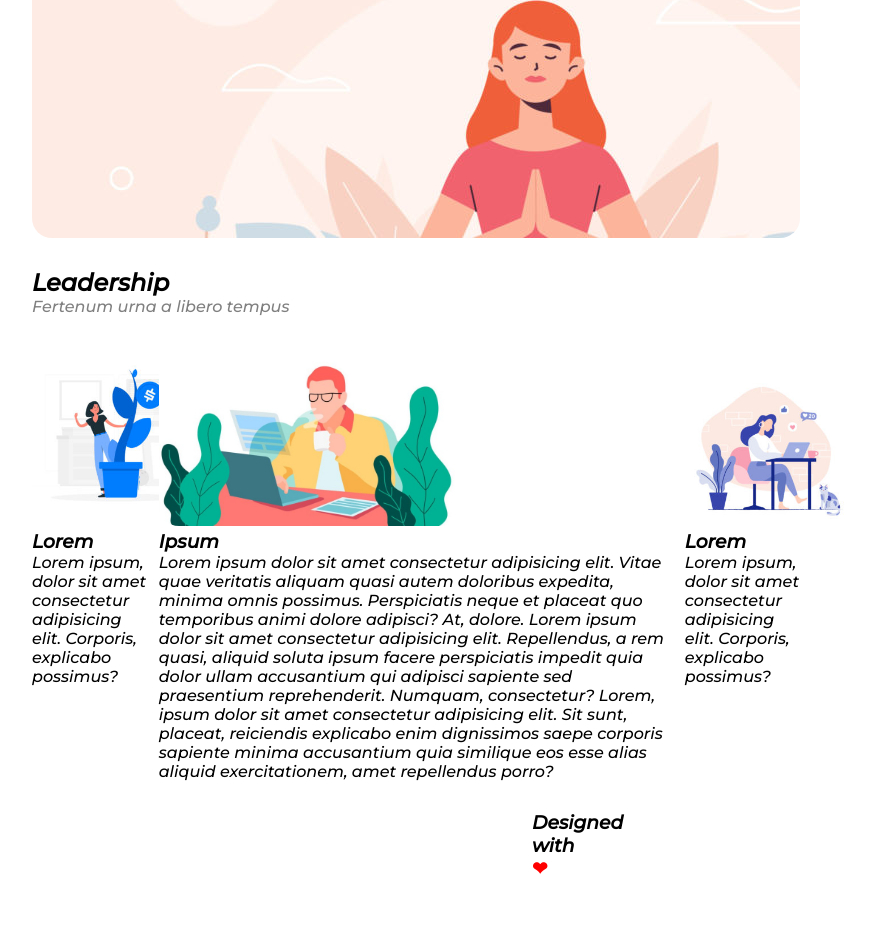
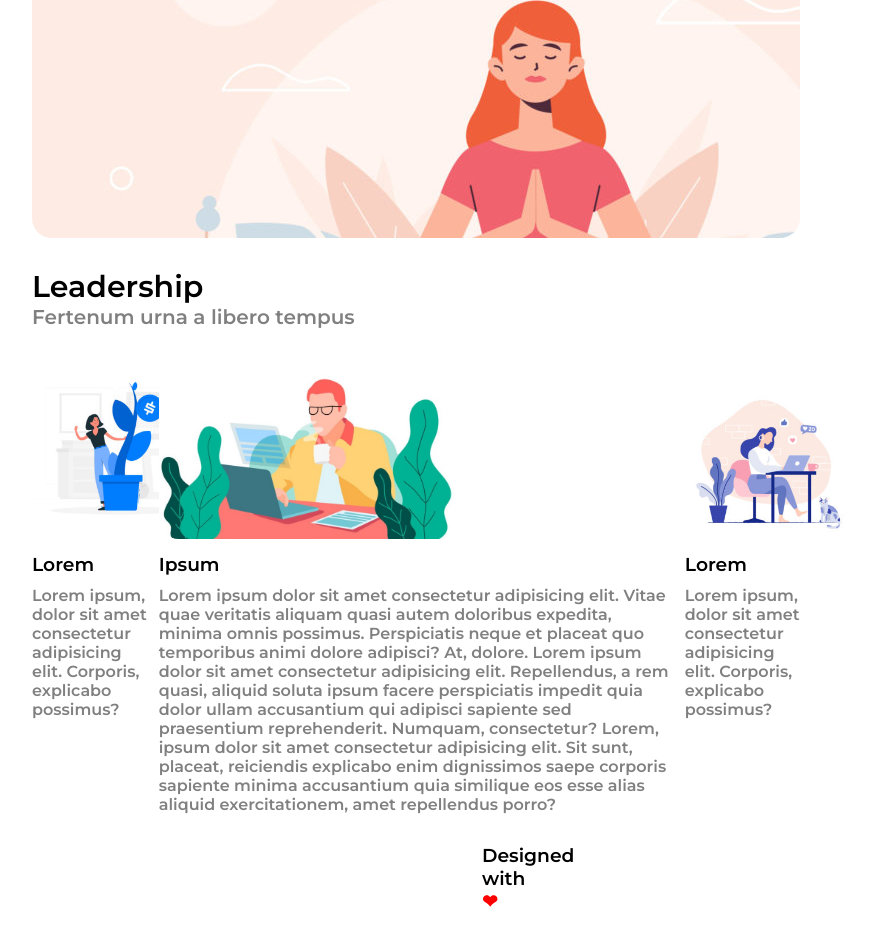
Before and after one commit to Linuxpert/htmlcss-wp, a plain HTML site: page index.html in a window 1280 px wide. Shown: the part 331-1264 px from the top of the page, without its empty margins (224-1096 px from the left). Before the commit the page ends 1211 px from the top, so only its background shows below. Drawn offline with Linux system fonts and the light colour scheme.

Commit message:
ultime modifiche

```diff
--- a/css/style.css
+++ b/css/style.css
@@ -1,5 +1,5 @@
 /* generali */
-@import url('https://fonts.googleapis.com/css2?family=Montserrat:ital,wght@1,100;1,200;1,500&display=swap');
+@import url('https://fonts.googleapis.com/css2?family=Montserrat:ital,wght@0,600;1,100;1,200;1,500&display=swap');
 
 *{
     margin: 0;
@@ -78,13 +78,15 @@ a {
 
 /* parte sezionata */
 #titolo{
+    font-size: 20px;
+    font-style: Semi-bold 600 ;
     margin: 30px 0;
     /* regole debug */
     /* background-color: rgb(122, 228, 255); */
     /* height: 100px; */
 }
 
-#titolo span {
+#sottotitle {
     color: gray;
 }
 
@@ -97,6 +99,15 @@ a {
     /* background-color: rgb(122, 228, 255); */
     /* height: 300px; */
 }
+
+p {
+    color: grey;
+}
+
+.paragraf {
+    margin: 10px 0;
+}
+
 .img1 {
     height: 170px;
     border-radius: 20px;
@@ -120,11 +131,12 @@ a {
 
 /* footer */
 footer {
-    padding: 10px 500px;
-    height: 50px;
+    padding: 10px 450px;
+    /* height: 50px; */
     /* regole debug */
     /* background-color: blueviolet; */
 }
 #cuore {
     color: red;
+    display: inline-block
 }
--- a/index.html
+++ b/index.html
@@ -71,7 +71,7 @@
         <section id="titolo">
 
             <h1>Leadership</h1>
-            <span>Fertenum urna a libero tempus</span>
+            <span id="sottotitle">Fertenum urna a libero tempus</span>
 
         </section>
 
@@ -79,7 +79,7 @@
         <aside class="widget">
 
             <img src="img/img-1.jpg" alt="" class="img1">
-            <h3>Lorem</h3>
+            <h3 class="paragraf">Lorem</h3>
             <p>Lorem ipsum, dolor sit amet consectetur adipisicing elit. Corporis, explicabo possimus? </p>
 
         </aside>
@@ -88,7 +88,7 @@
         <section id="centro">
 
             <img src="img/banner-2-1.jpg" alt="" class="img2">
-            <h3>Ipsum</h3>
+            <h3 class="paragraf">Ipsum</h3>
             <p>Lorem ipsum dolor sit amet consectetur adipisicing elit. Vitae quae veritatis aliquam quasi autem doloribus expedita, minima omnis possimus. Perspiciatis neque et placeat quo temporibus animi dolore adipisci? At, dolore. Lorem ipsum dolor sit amet consectetur adipisicing elit. Repellendus, a rem quasi, aliquid soluta ipsum facere perspiciatis impedit quia dolor ullam accusantium qui adipisci sapiente sed praesentium reprehenderit. Numquam, consectetur? Lorem, ipsum dolor sit amet consectetur adipisicing elit. Sit sunt, placeat, reiciendis explicabo enim dignissimos saepe corporis sapiente minima accusantium quia similique eos esse alias aliquid exercitationem, amet repellendus porro?</p>
         </section>
 
@@ -96,7 +96,7 @@
         <aside class="widget">
 
             <img src="img/img-6.jpg" alt="" class="img1">
-            <h3>Lorem</h3>
+            <h3 class="paragraf">Lorem</h3>
             <p>Lorem ipsum, dolor sit amet consectetur adipisicing elit. Corporis, explicabo possimus? </p>
 
         </aside>
```
